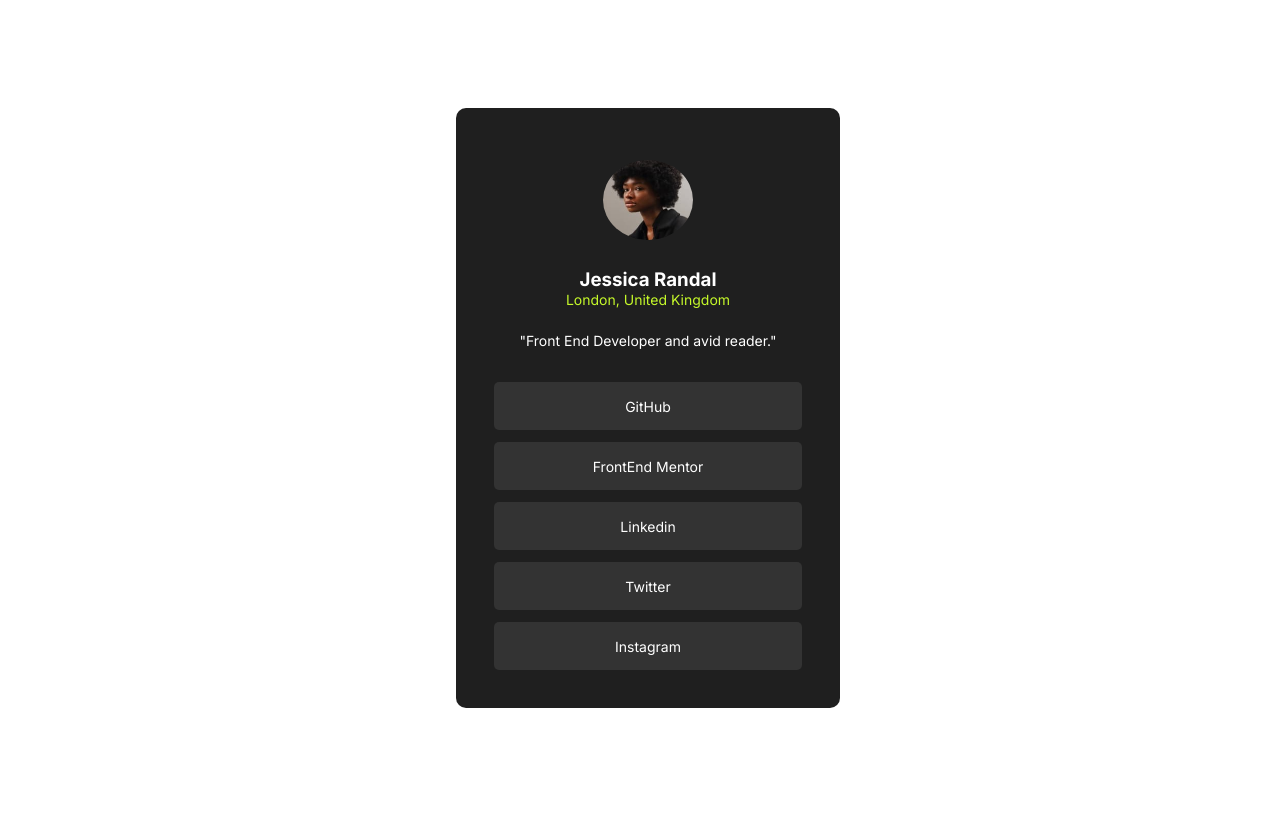
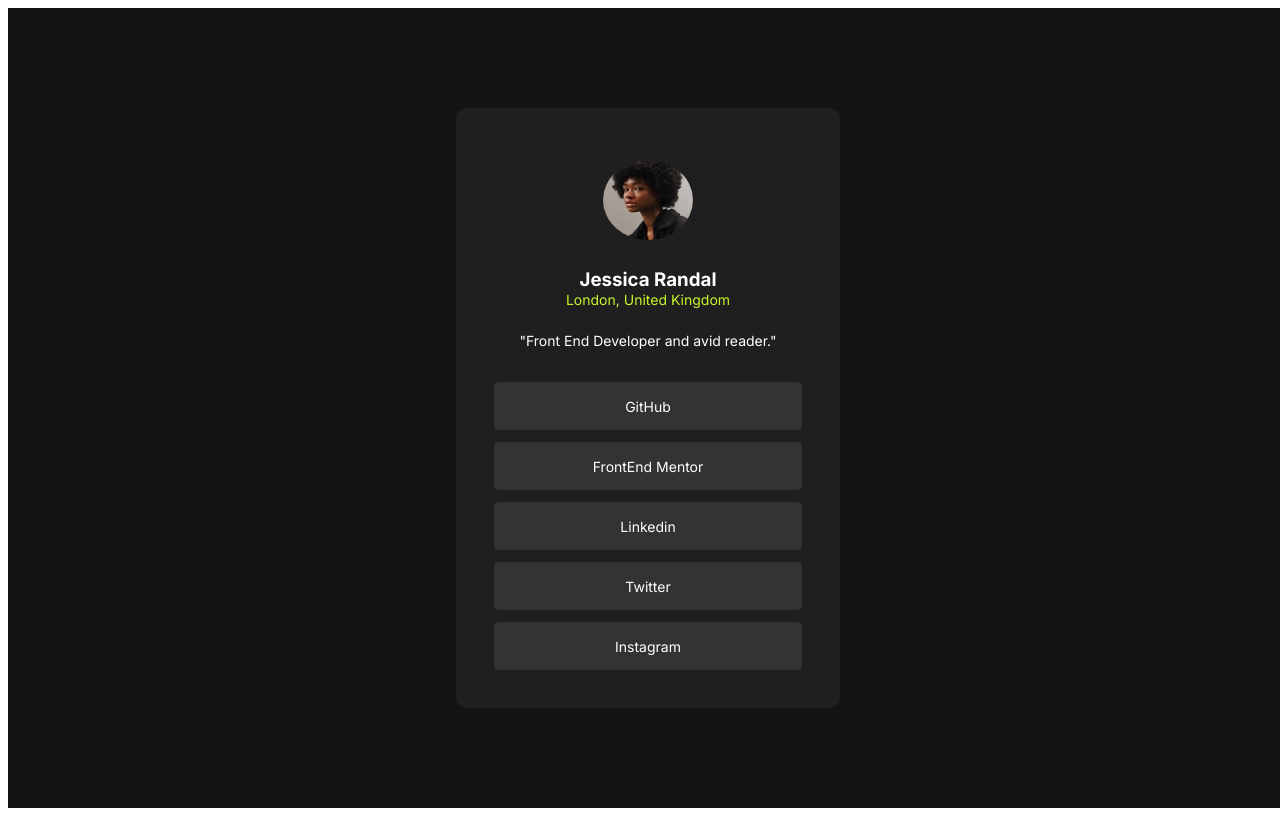
Before and after one commit to lukinhas120/SocialLink, a plain HTML site: page index.html in a window 1280 px wide. Drawn offline with Linux system fonts and the light colour scheme.

Commit message:
correção background

```diff
--- a/estilo.css
+++ b/estilo.css
@@ -3,6 +3,7 @@ body{
     font-family: "Inter", sans-serif;
 }
 .mainDiv{
+    background-color: hsl(0, 0%, 8%);
     display: flex;
     flex-direction: column;
     justify-content: center;
```
